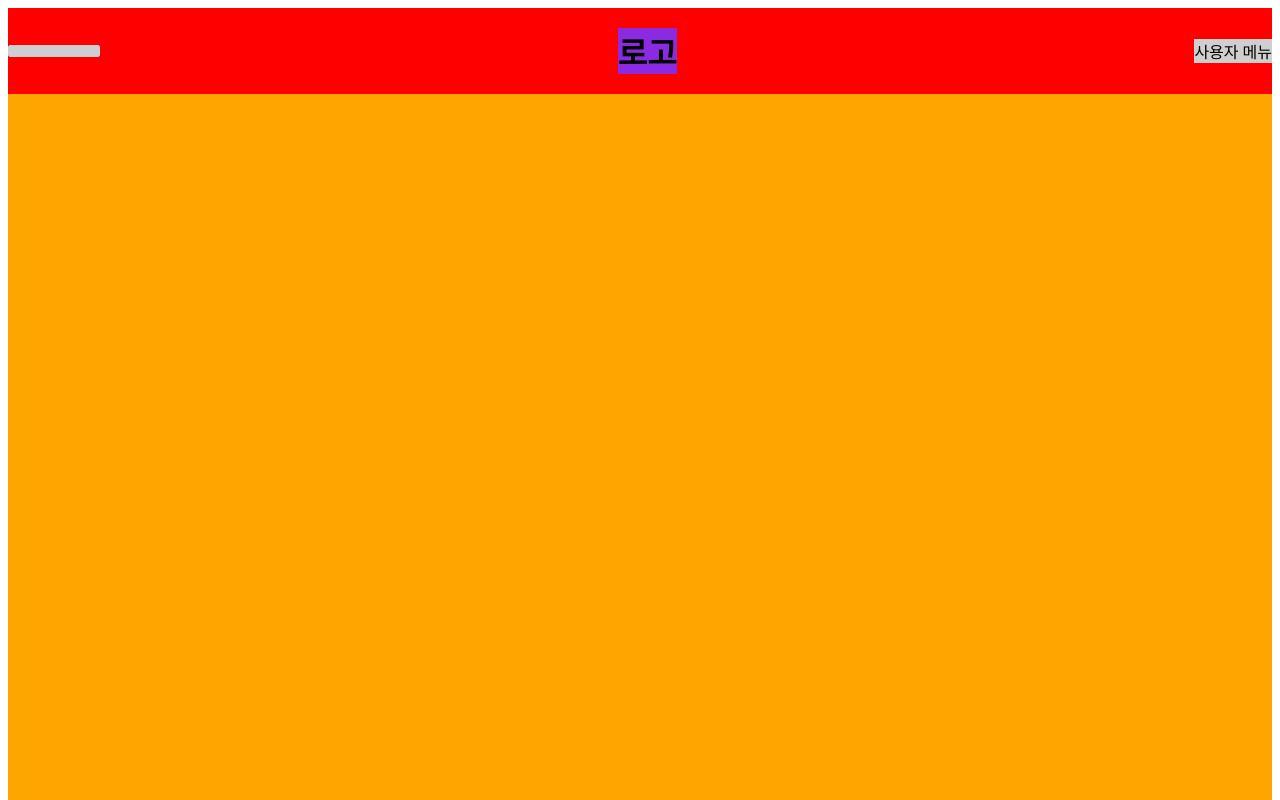
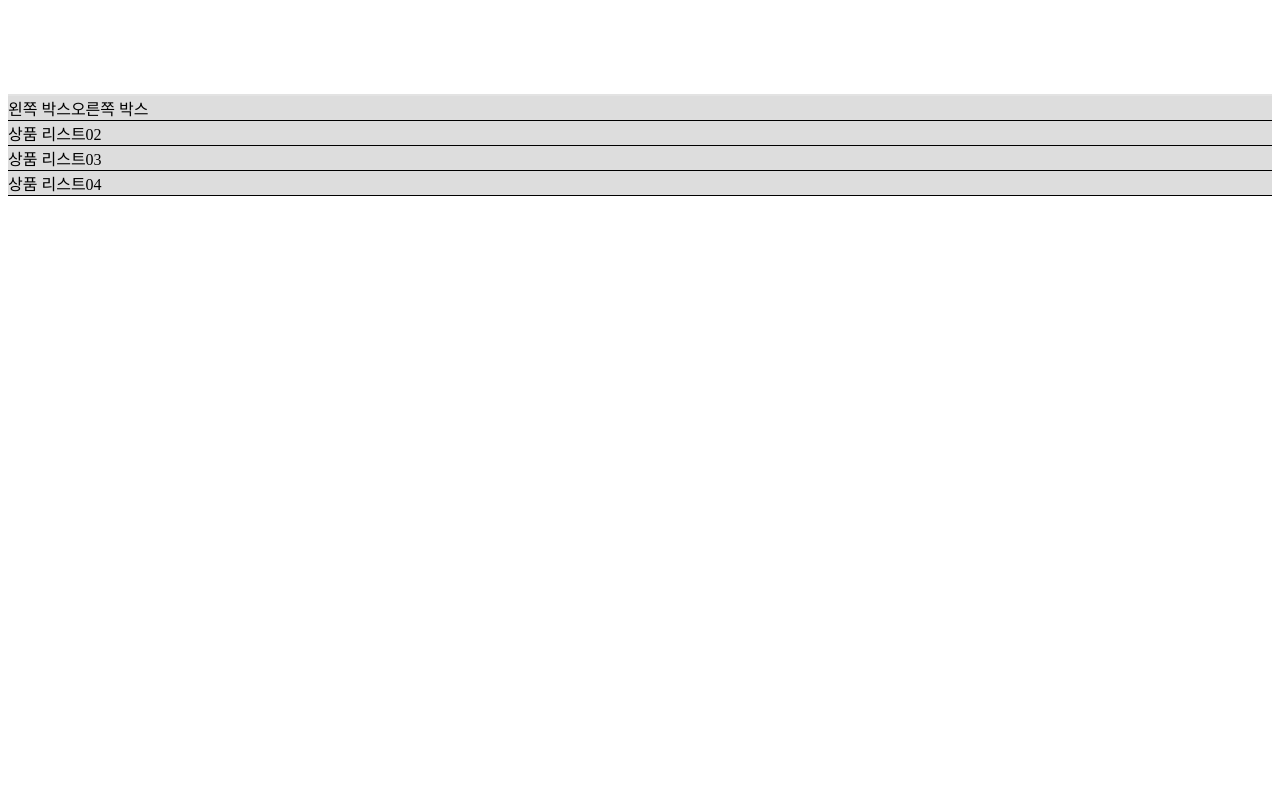
Before and after one commit to 95raon-alt/JM_UIUX_Figma, a plain HTML site: page 6일차 연습파일/index.html in a window 1280 px wide. Shown: the top 800 px of the page. Drawn offline with Linux system fonts and the light colour scheme; files that its build step writes are made by us from their sources.

Commit message:
6일차 연습성공

```diff
--- a/6일차 연습파일/index.html
+++ b/6일차 연습파일/index.html
@@ -3,24 +3,20 @@
 <head>
     <meta charset="UTF-8">
     <meta name="viewport" content="width=device-width, initial-scale=1.0">
-    <title>5일차 연습파일</title>
+    <title>6일차 연습파일</title>
     <link rel="stylesheet" href="style.css">
     <link rel="stylesheet" href="normal.css">
 </head>
 <body>
-    <header>
-        <nav>
-            <div class="nav-box01"></div>
-            <div class="nav-box02"></div>
-            <div class="nav-box03"></div>
-            <div class="nav-box04"></div>
-            <div class="nav-box05"></div>
-        </nav>
-        <h1>로고</h1>
-        <div class="use-box">사용자 메뉴</div>
-    </header>
+    <header></header>
     <main>
-
+        <section class="sct-01">
+            <div class="sct01-left">왼쪽 박스</div>
+            <div class="sct01-right">오른쪽 박스</div>
+        </section>
+        <section class="sct-02">상품 리스트02</section>
+        <section class="sct-03">상품 리스트03</section>
+        <section class="sct-04">상품 리스트04</section>
     </main>
     <footer></footer>
 </body>
--- a/6일차 연습파일/style.css
+++ b/6일차 연습파일/style.css
@@ -1,28 +1,19 @@
 header {
+    border-bottom: 2px solid #E3E3E3;
     height: 86px;
-    background-color: red;
-    display: flex;
-    justify-content: space-between;
-    align-items: center;
-}
-nav {
-    background-color: blue;
-}
-.nav-box01 {
-    width: 92px; height: 12px;
-    border-radius: 2px; background: #CFCFCF;
-}
-h1 {
-    background-color: blueviolet;
-}
-.use-box {
-    background-color: #cfcfcf;
 }
 main {
-    height: 400vh;
-    background-color: orange;
+    border-bottom: 2px dashed #E3E3E3;
+    height: 2526px;
+}
+.sct-01 {
+    display: flex;
+}
+.sct-01, .sct-02, .sct-03, .sct-04 {
+    background: #dddddd;
+    border-bottom: 1px solid #000;
 }
 footer {
+    border: 2px solid #E3E3E3;
     height: 68px;
-    background-color: blue;
 }
```
